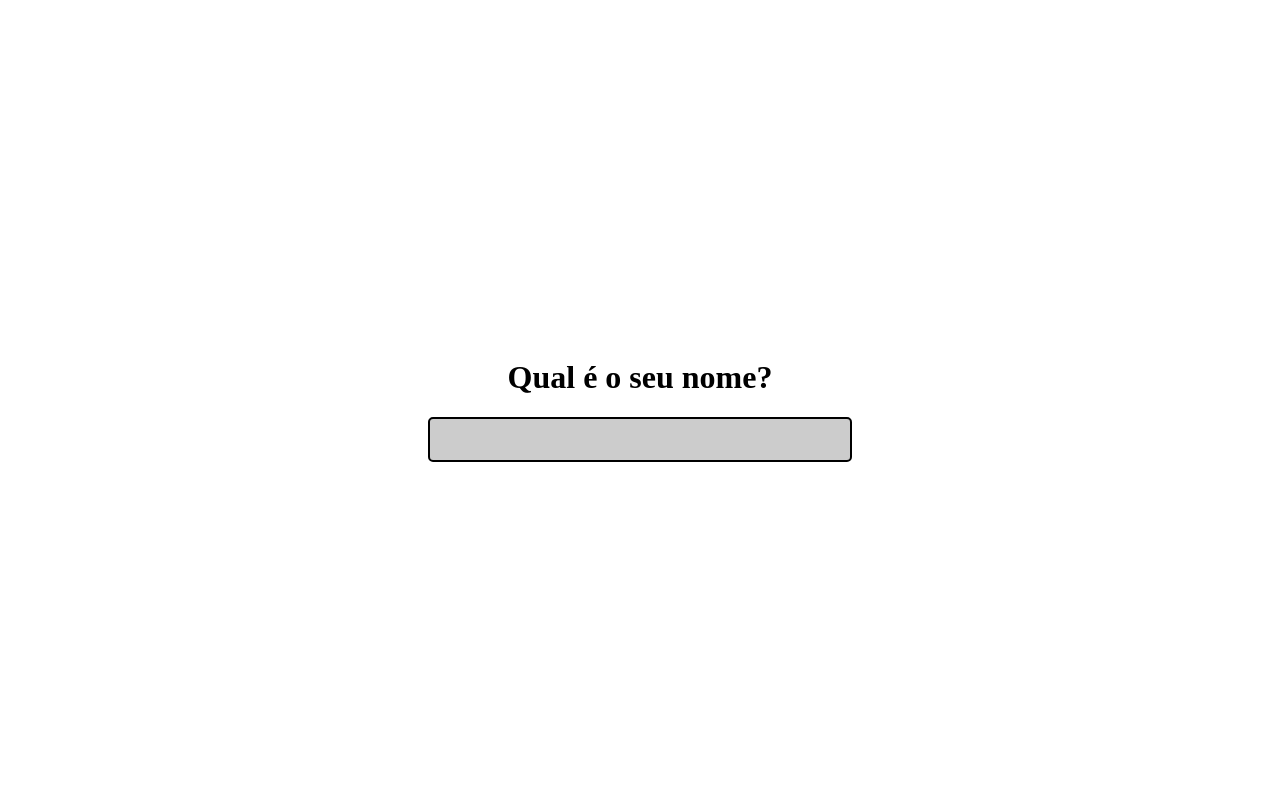
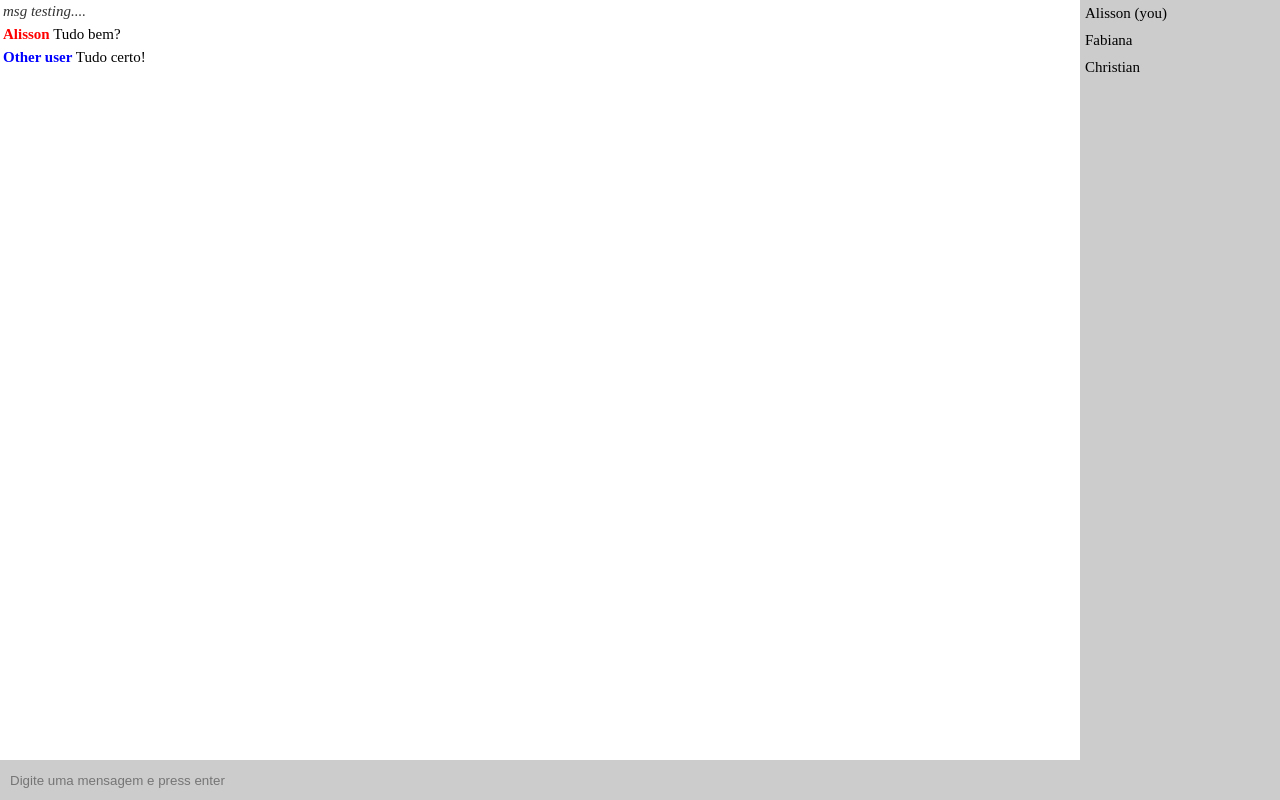
Before and after one commit to alissoncavalcanticma/chatNode, a website: page public/index.html in a window 1280 px wide. Drawn offline with Linux system fonts and the light colour scheme.

Commit message:
End interface

```diff
--- a/public/index.html
+++ b/public/index.html
@@ -13,7 +13,21 @@
         <input type="text" id="loginNameInput">
     </div>
     <div class="page" id="chatPage">
-
+        <div class="chatArea">
+            <ul class="chatList">
+                <li class="m-status">msg testing....</li>
+                <li class="m-txt"><span class="me">Alisson</span> Tudo bem?</li>
+                <li class="m-txt"><span>Other user</span> Tudo certo!</li>
+            </ul>
+            <ul class="userList">
+                <li>Alisson (you)</li>
+                <li>Fabiana</li>
+                <li>Christian</li>
+            </ul>
+        </div>
+        <div class="chatInput">
+            <input type="text" id="chatTextInput" placeholder="Digite uma mensagem e press enter" />
+        </div>
     </div>
 </body>
 
--- a/public/style.css
+++ b/public/style.css
@@ -1,5 +1,12 @@
 body {
     margin: 0;
+}
+
+ul,
+li {
+    margin: 0;
+    padding: 0;
+    list-style: none;
 }
 
 .page {
@@ -10,7 +17,7 @@ body {
 }
 
 #loginPage {
-    display: flex;
+    display: none;
     background-color: #FFF;
 }
 
@@ -26,5 +33,66 @@ body {
 }
 
 #chatPage {
-    display: none;
+    display: flex;
 }
+
+.chatArea {
+    flex: 1;
+    /*flex-direction: column;*/
+    width: 100%;
+    display: flex;
+    background-color: #CCC;
+}
+
+.chatList {
+    flex: 1;
+    background-color: #FFF;
+    overflow-y: scroll;
+    max-height: calc(100vh - 40px);
+}
+
+.chatList li {
+    padding: 3px;
+    font-size: 15px;
+}
+
+.chatList li.m-status {
+    color: #333;
+    font-style: italic;
+}
+
+.chatList li.m-txt span {
+    font-weight: bold;
+    color: #0000ff;
+}
+
+.chatList li.m-txt span.me {
+    color: #ff0000;
+}
+
+.userList {
+    width: 200px;
+    background-color: #CCC;
+    overflow-y: scroll;
+    max-height: calc(100vh - 40px);
+}
+
+.userList li {
+    padding: 5px;
+    font-size: 15px;
+}
+
+.chatInput {
+    width: 100%;
+    display: flex;
+}
+
+#chatTextInput {
+    flex: 1;
+    height: 40px;
+    padding: 0 10px;
+    font-size: 15 px;
+    background-color: #CCC;
+    outline: 0;
+    border: 0;
+}
```
